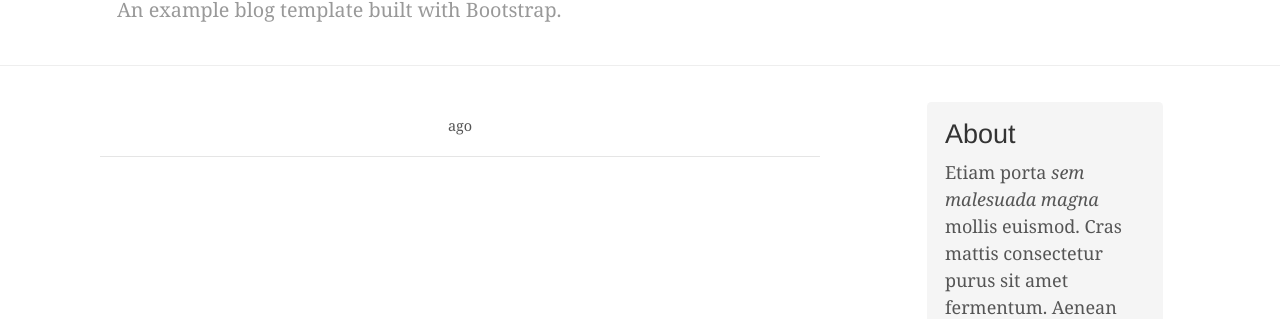
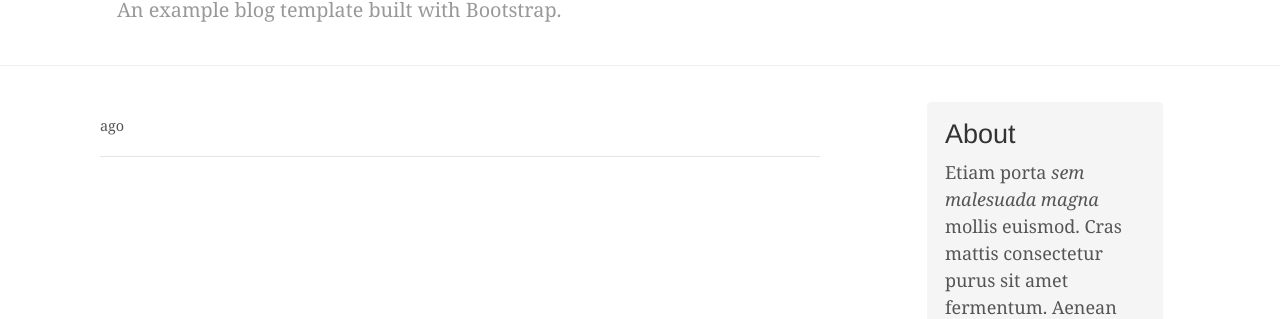
Before and after one commit to jek10/django19, a Django app: template templates/post_detail.html in a window 1280 px wide. Shown: the part 154-473 px from the top of the page. Run offline with Django 3.2, Linux system fonts and the light colour scheme; the template is opened without the code that fills it, so the values that code supplies are empty; some libraries are stand-ins or nearby versions.

Commit message:
Fixing css

```diff
--- a/templates/post_detail.html
+++ b/templates/post_detail.html
@@ -6,7 +6,7 @@
     {% if instance.image %}
       <img src='{{ instance.image.url }}' class="img-fluid" alt="Responsive image" >
       {% endif %}
-      <div class="caption post-detail-item" style="text-align: center;">
+      <div class="caption post-detail-item">
         <h3>{{ instance.title }}</h3><small>{{ instance.timestamp|timesince }} ago</small></br>
         <p>{{ instance.get_markdown }}</p><hr/>
     </div>
```
